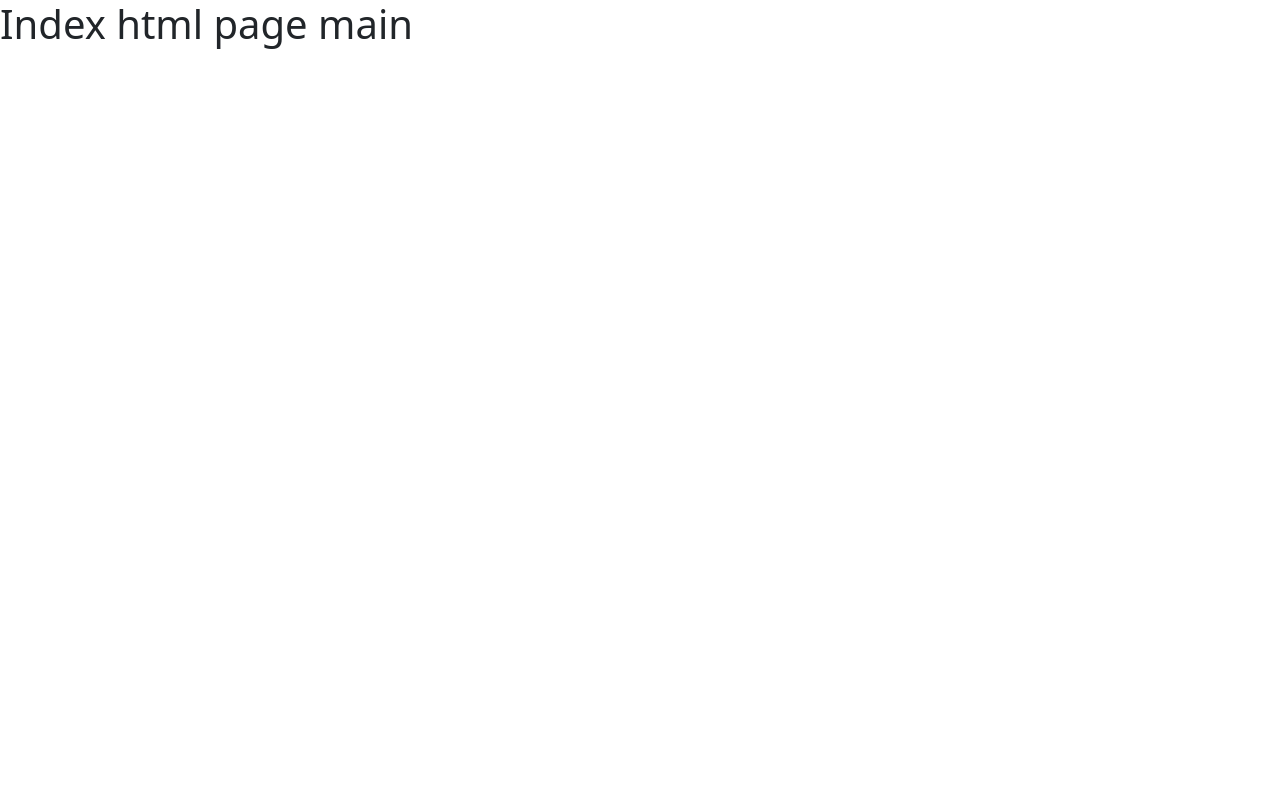
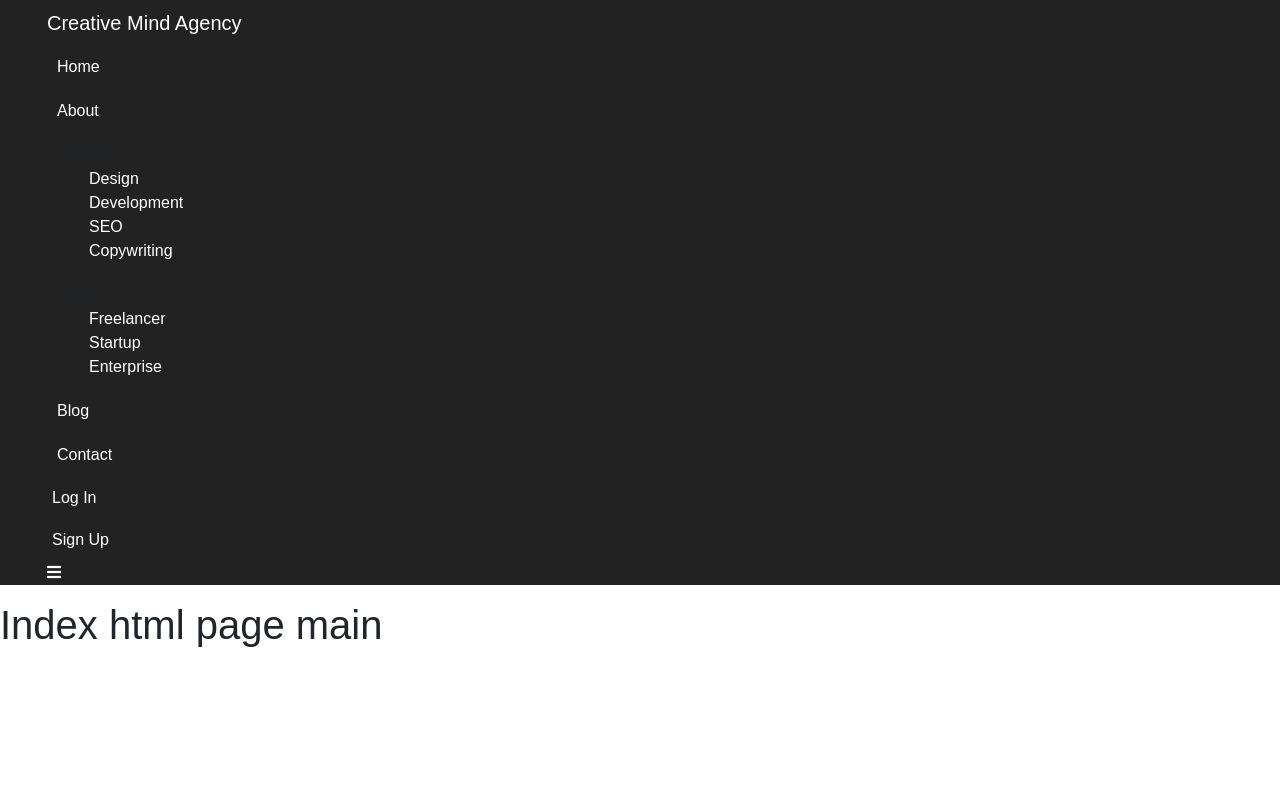
Before and after one commit to DevMahabbat/django, a Django app: page / in a window 1280 px wide. Run offline with Django 4.2, Linux system fonts and the light colour scheme; some libraries are stand-ins or nearby versions.

Commit message:
modified:   db.sqlite3 	modified:   templates/index.html 	modified:   templates/layout.html modified:   templates/navbar.html

```diff
--- a/templates/index.html
+++ b/templates/index.html
@@ -2,4 +2,6 @@
 
 {% block main %}
 <h1> Index html page main </h1>
+
+
 {% endblock main %}
--- a/templates/layout.html
+++ b/templates/layout.html
@@ -6,6 +6,8 @@
 
 </head>
 <body>
+{% include "navbar.html" %}
+
 {% block main %}
 
 
--- a/templates/navbar.html
+++ b/templates/navbar.html
@@ -0,0 +1,67 @@
+<nav>
+    <ul class="menu">
+        <li class="logo"><a href="#">Creative Mind Agency</a></li>
+        <li class="item"><a href="#">Home</a></li>
+        <li class="item"><a href="#">About</a></li>
+        <li class="item has-submenu">
+            <a tabindex="0">Services</a>
+            <ul class="submenu">
+                <li class="subitem"><a href="#">Design</a></li>
+                <li class="subitem"><a href="#">Development</a></li>
+                <li class="subitem"><a href="#">SEO</a></li>
+                <li class="subitem"><a href="#">Copywriting</a></li>
+            </ul>
+        </li>
+        <li class="item has-submenu">
+            <a tabindex="0">Plans</a>
+            <ul class="submenu">
+                <li class="subitem"><a href="#">Freelancer</a></li>
+                <li class="subitem"><a href="#">Startup</a></li>
+                <li class="subitem"><a href="#">Enterprise</a></li>
+            </ul>
+        </li>
+        <li class="item"><a href="#">Blog</a></li>
+        <li class="item"><a href="#">Contact</a>
+        </li>
+        <li class="item button"><a href="#">Log In</a></li>
+        <li class="item button secondary"><a href="#">Sign Up</a></li>
+        <li class="toggle"><a href="#"><i class="fas fa-bars"></i></a></li>
+    </ul>
+</nav>
+<link rel="stylesheet" href="https://cdnjs.cloudflare.com/ajax/libs/font-awesome/5.13.0/css/all.min.css">
+
+<style>* {
+    box-sizing: border-box;
+    padding: 0;
+    margin: 0;
+}
+body {
+    font-family: sans-serif;
+    font-size: 16px;
+}
+nav {
+    background: #222;
+    padding: 0 15px;
+}
+a {
+    color: white;
+    text-decoration: none;
+}
+.menu,
+.submenu {
+    list-style-type: none;
+}
+.logo {
+    font-size: 20px;
+    padding: 7.5px 10px 7.5px 0;
+}
+.item {
+    padding: 10px;
+}
+.item.button {
+    padding: 9px 5px;
+}
+.item:not(.button) a:hover,
+.item a:hover::after {
+    color: #ccc;
+} </style>
```
Also changed, not shown: db.sqlite3.
